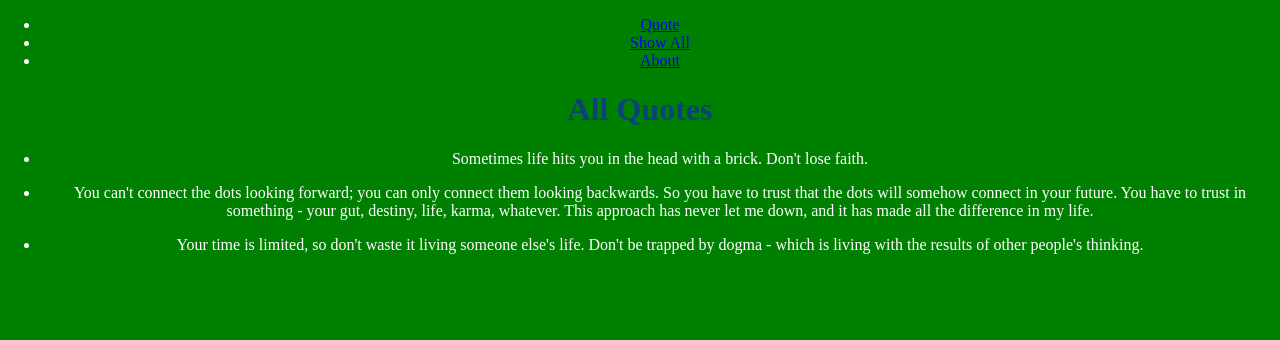
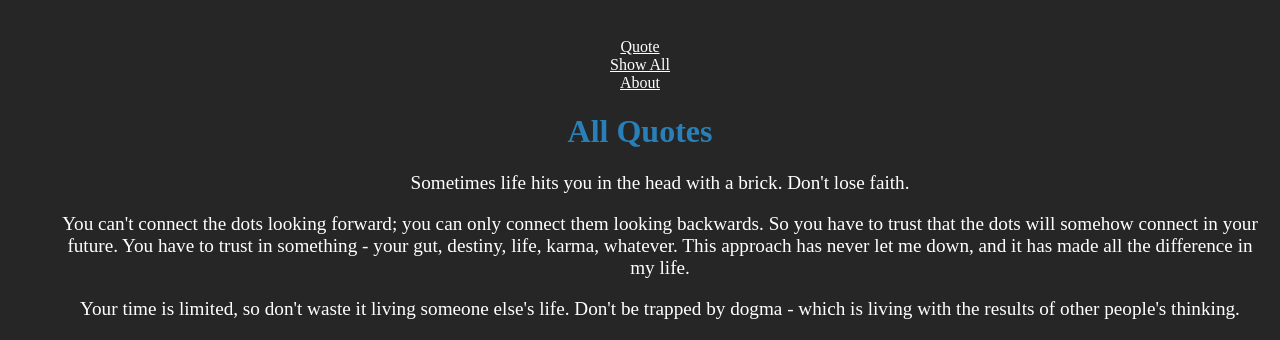
Before and after one commit to KevinTan25/cs412-django, a Django app: page /quotes/show_all in a window 1280 px wide. Shown: the top 340 px of the page. Run offline with Django 5.2, Linux system fonts and the light colour scheme.

Commit message:
Created quotes app

```diff
--- a/quotes/templates/quotes/base.html
+++ b/quotes/templates/quotes/base.html
@@ -9,15 +9,14 @@
         <meta charset="UTF-8">
         <meta name="viewport" content="width=device-width, initial-scale=1.0">
         <title>{% block title %}Quote App{% endblock %}</title>
-        <link rel="stylesheet" href="/static/styles.css">
+        <link rel="stylesheet" href="/static/quoteStyles.css">
     </head>
     <body>
         <nav>
-            <ul>
-                <li><a href="{% url 'quote' %}">Quote</a></li>
-                <li><a href="{% url 'show_all' %}">Show All</a></li>
-                <li><a href="{% url 'about' %}">About</a></li>
-            </ul>
+            <br>
+            <a href="{% url 'quote' %}">Quote</a><br>
+            <a href="{% url 'show_all' %}">Show All</a><br>
+            <a href="{% url 'about' %}">About</a><br>
         </nav>
         {% block content %}
         <!-- fill in this section with specific page detail -->
--- a/quotes/templates/quotes/show_all.html
+++ b/quotes/templates/quotes/show_all.html
@@ -12,7 +12,7 @@
     <ul>
         <!-- For loops in Django: https://www.geeksforgeeks.org/for-loop-django-template-tags/ -->
         {% for i in all_quotes %}
-            <li><p>{{i}}</p></li>
+            <p>{{i}}</p>
         {% endfor %}
     </ul>
     <br>
@@ -20,7 +20,7 @@
         <ul>
             <!-- For loops in Django: https://www.geeksforgeeks.org/for-loop-django-template-tags/ -->
             {% for i in all_images %}
-                <li><img src="{{i}}" alt="Image"></li>
+                <img src="{{i}}" alt="Image"><br>
             {% endfor %}
         </ul>
     </h1>
--- /dev/null
+++ b/static/quoteStyles.css
@@ -0,0 +1,33 @@
+body {
+    background-color: rgb(38, 38, 38);
+    color: white;
+    margin: 10px;
+    padding: 10px;
+    text-align: center;
+}
+
+img {
+    max-width: 50%;
+    height: auto;
+    margin: 1em 0;
+    border: 1px solid #2980b9;
+    border-radius: 10px;
+}
+
+h1 {
+    color: #2980b9;
+    font-size: 2em;
+}
+
+h4 {
+    color: #2980b9;
+}
+
+p {
+    font-size: 1.2em;
+    color: white;
+}
+
+a {
+    color: white;
+}
--- a/static/styles.css
+++ b/static/styles.css
@@ -1,19 +1,4 @@
 body {
-    background-color: green;
+    background-color: black;
     color: white;
-    margin: 0;
-    padding: 0;
-    text-align: center;
 }
-
-img {
-    max-width: 50%;
-    height: auto;
-    margin: 1em 0;
-    border: 2px solid #2980b9;
-    border-radius: 10px;
-}
-
-h1, h4 {
-    color: #0b427a;
-}
```
